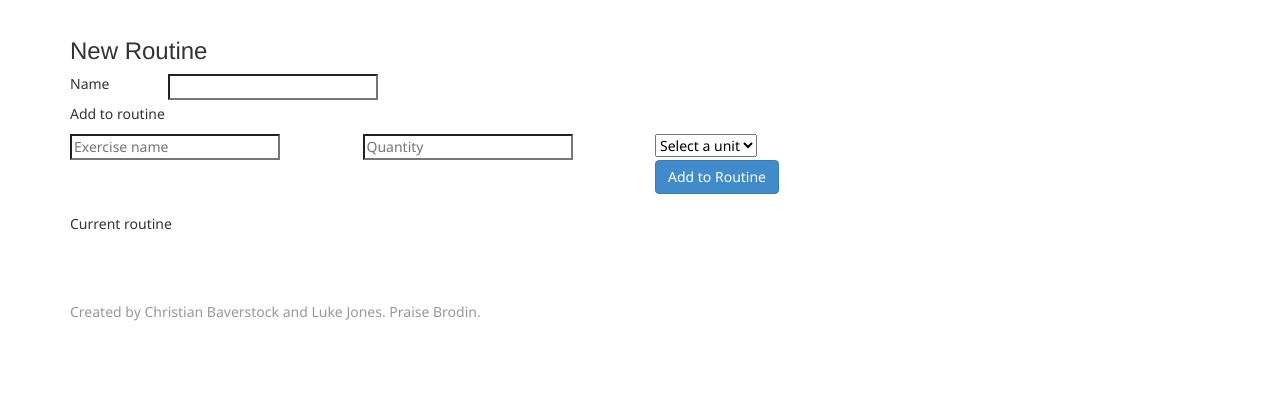
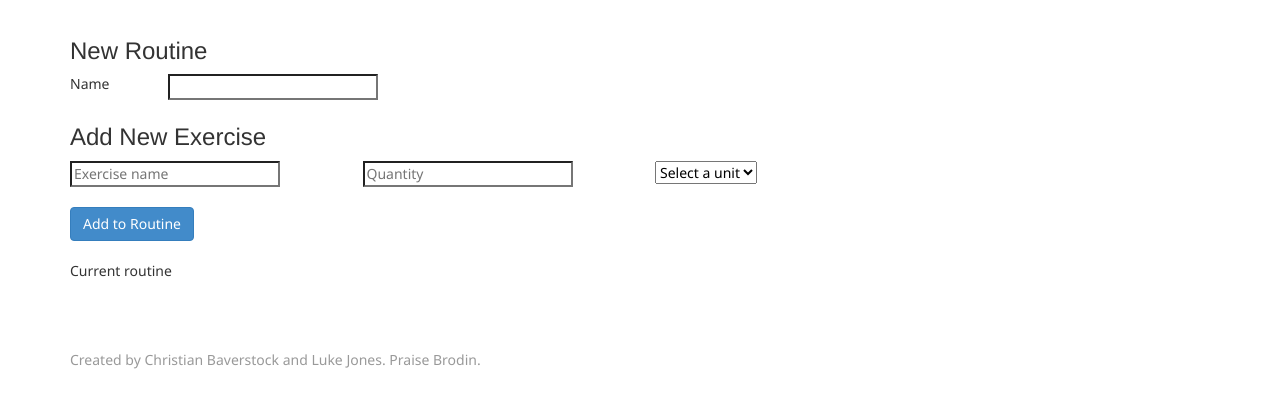
Before and after one commit to baverstockc/iron-temple, a plain HTML site: page app/index.html at #/NewRoutine in a window 1280 px wide. Shown: the part 54-462 px from the top of the page. Drawn offline with nearby package versions, Linux system fonts and the light colour scheme.

Commit message:
Fixed styling at various sizes for routines.

```diff
--- a/app/iron-temple/templates/newRoutine.html
+++ b/app/iron-temple/templates/newRoutine.html
@@ -13,7 +13,7 @@
 </div>
 <div class="row">
 	<div class="col-md-4">
-	<p>Add to routine</p>
+	<h3>Add New Exercise</h3>
 	</div>
 </div>
 <form name="routineForm">
@@ -24,7 +24,7 @@
 		<div class="col-md-3">
 			<input type="number" min=0 name="exerciseQuantity" data-ng-model="exerciseQuantity" placeholder="Quantity" required/>
 		</div>
-		<div class="col-md-1">
+		<div class="col-md-3">
 			<select data-ng-model="exerciseUnit" required>
 				<option selected>Select a unit</option>
 				<option>Reps</option>
@@ -33,12 +33,12 @@
 				<option>Calories</option>
 			</select>
 		</div>
-		<div class="col-md-1">
+		<div class="col-md-3">
 			<input type="number" data-ng-model="exerciseSets" name="exerciseSets" data-ng-show="exerciseUnit =='Reps'" placeholder="Sets"/>
 		</div>
 	</div>
-	<div class="row">
-		<div class="col-md-1 col-md-offset-6">
+	<div class="row add-exercise">
+		<div class="col-md-2">
 			<button class="btn btn-primary" data-ng-click="addExercise()">Add to Routine</button>
 		</div>
 	</div>
@@ -59,6 +59,6 @@
 	</div>
 </div>
 <div class="row">
-	<div clas=".col-md-1 .col-md-offset-6"></div>
-	<button class="btn btn-primary" data-ng-show="routine.Exercises.length > 0" data-ng-click="saveRoutine()">Save</button>
+	<div class="col-md-2">
+	<button class="btn btn-primary" data-ng-show="routine.Exercises.length > 0" data-ng-click="saveRoutine()">Save</button></div>
 </div>
--- a/sass/sass/site.scss
+++ b/sass/sass/site.scss
@@ -1,6 +1,10 @@
 @import "compass/reset";
 
 $main-color: white;
+
+.add-exercise {
+	margin-top: 20px;
+}
 
 body {
 	height:100%;
@@ -90,3 +94,10 @@ body {
 .navbar-default .navbar-brand {
 	font-size: 1.5em;
 }
+
+
+@media (max-width: 992px) {
+	.col-md-3 {
+		padding: 5px 0 5px 0;
+	}
+ }
```
Also changed, not shown: sass/stylesheets/site.css.
